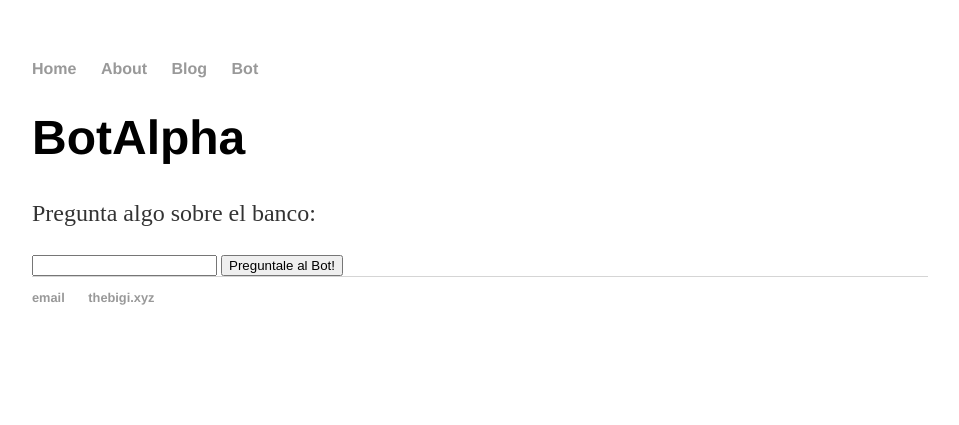
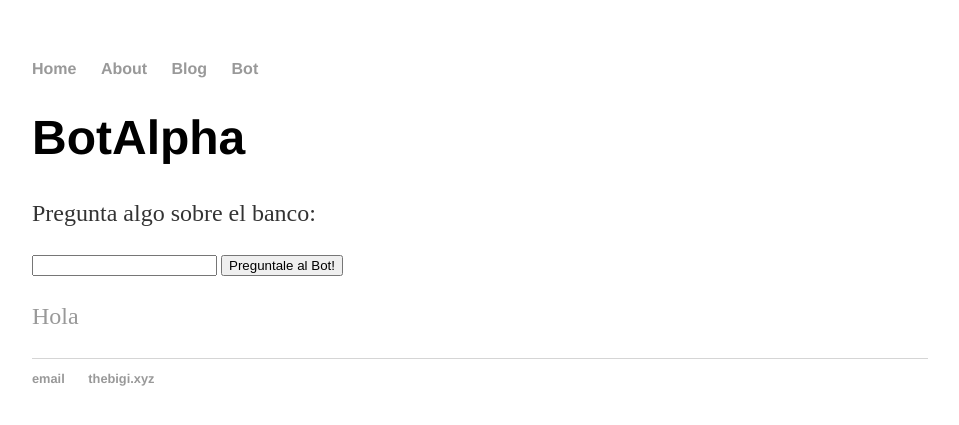
Before and after one commit to edgarunigarro/thebigi, a Jekyll site: the page built from bot/bot01.html, in a window 1280 px wide. Shown: the top 425 px of the page, without its empty margins (160-1119 px from the left). Built offline with Jekyll 4.4.1, drawn with Linux system fonts in a browser that asks for light colours.

Commit message:
Update bot01.html

```diff
--- a/bot/bot01.html
+++ b/bot/bot01.html
@@ -26,7 +26,7 @@ $(document).ready(function(){
 <input id="pregunta">
 <button>Preguntale al Bot!</button>
 
-<div></div>
+<p><a id="bot">Hola</a></p>
 
 </body>
 </html>
```
Also changed, not shown: other parts of bot/bot01.html (+1 -1 lines).
